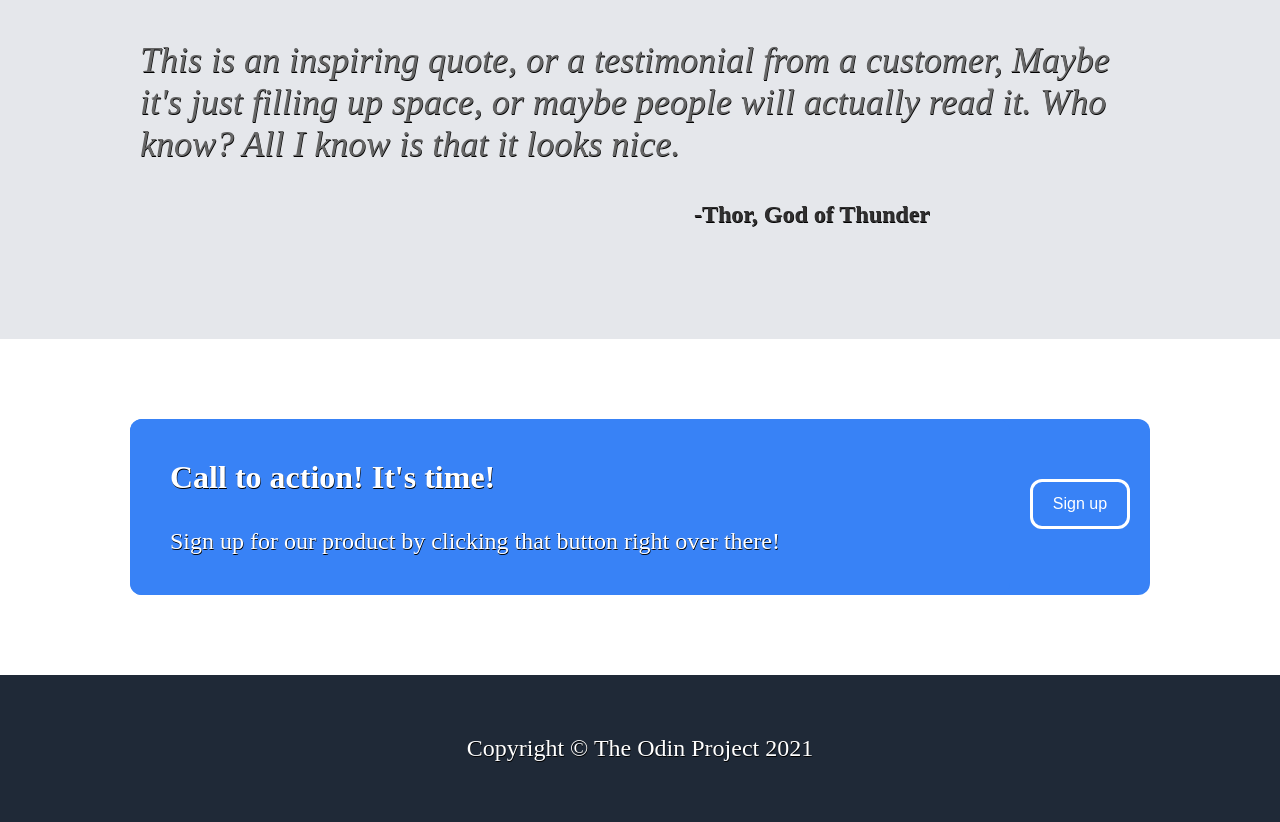
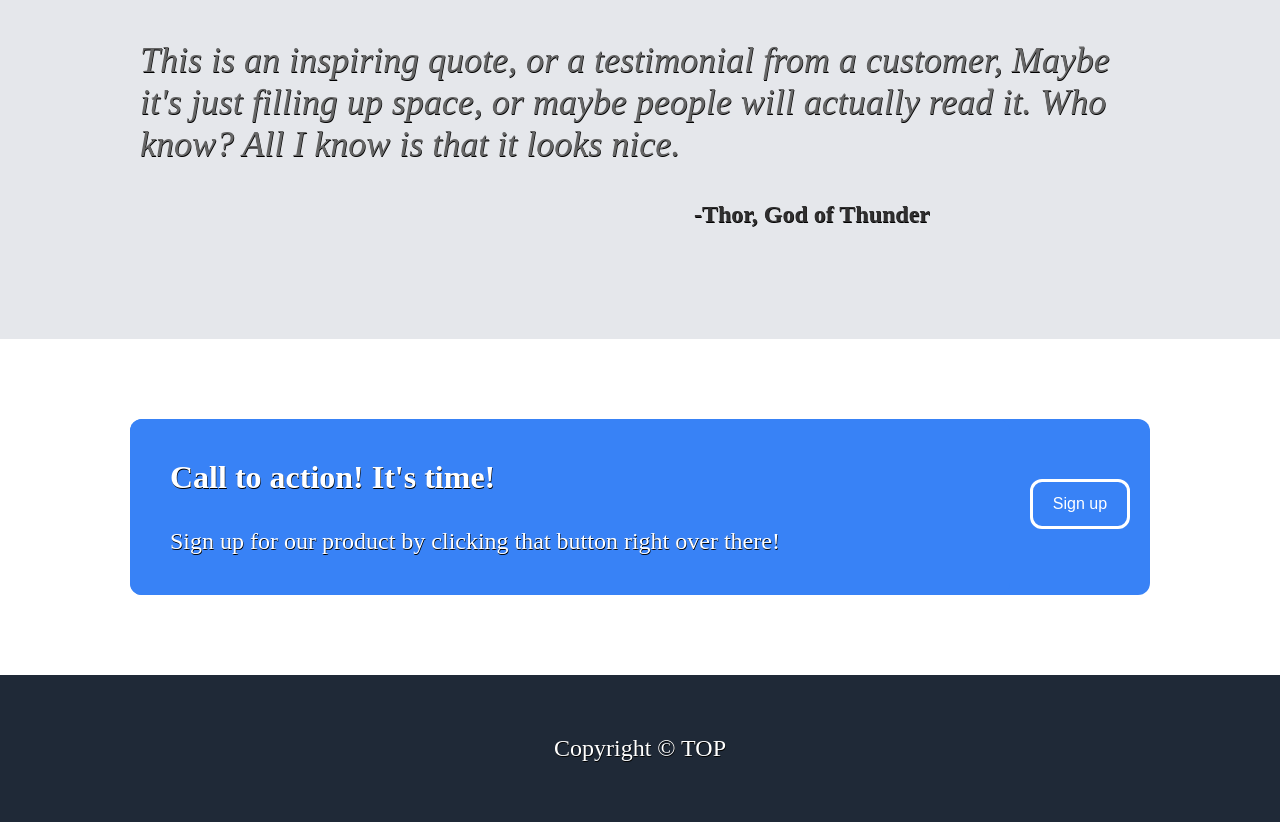
Before and after one commit to alialaqqad/travelers, a plain HTML site: page index.html in a window 1280 px wide. Shown: the part 1311-2133 px from the top of the page. Drawn offline with Linux system fonts and the light colour scheme.

Commit message:
Edit index.html

```diff
--- a/index.html
+++ b/index.html
@@ -57,7 +57,7 @@
             <button class="click"><a href="#">Sign up</a></button>
         </div>
     </div>
-    <div class="footer">Copyright © The Odin Project 2021</div>
+    <div class="footer">Copyright © TOP</div>
     </div>
 </body>
 </html>
```
